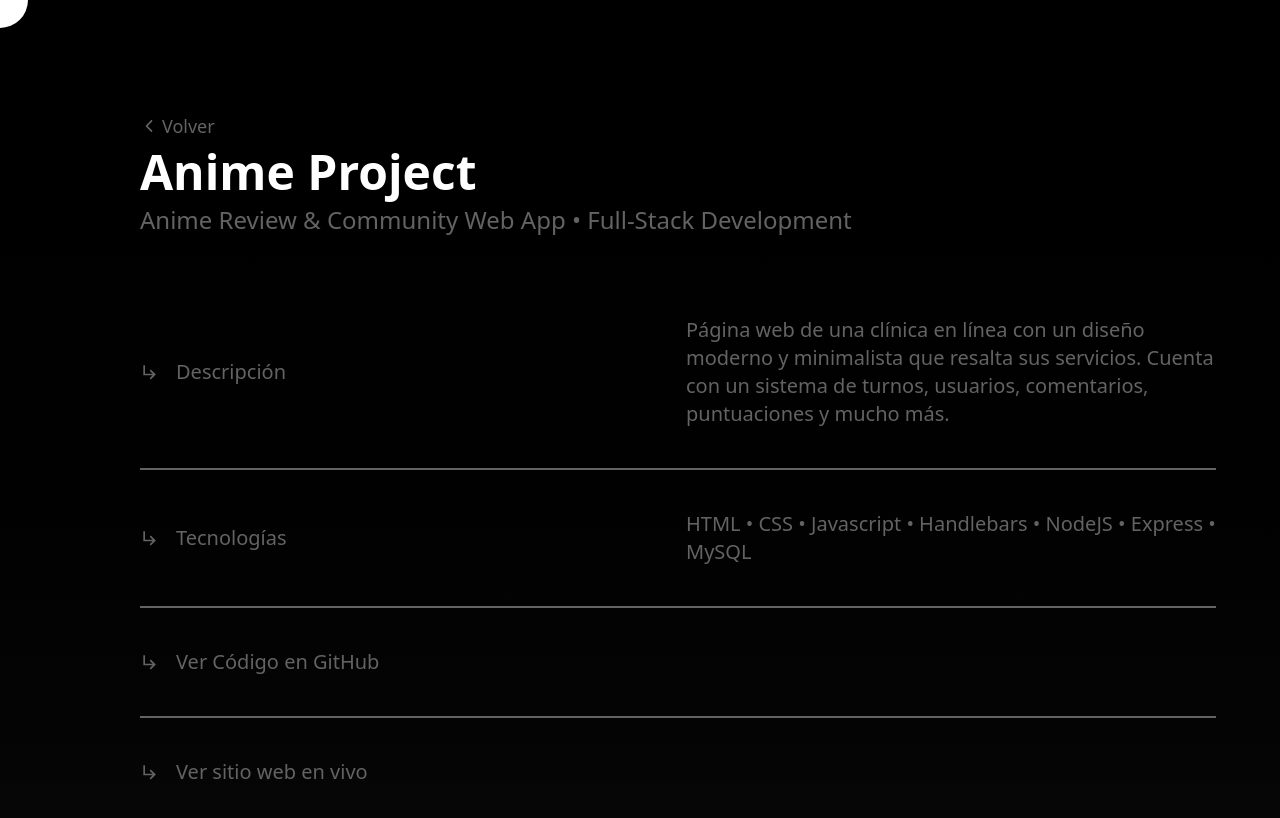
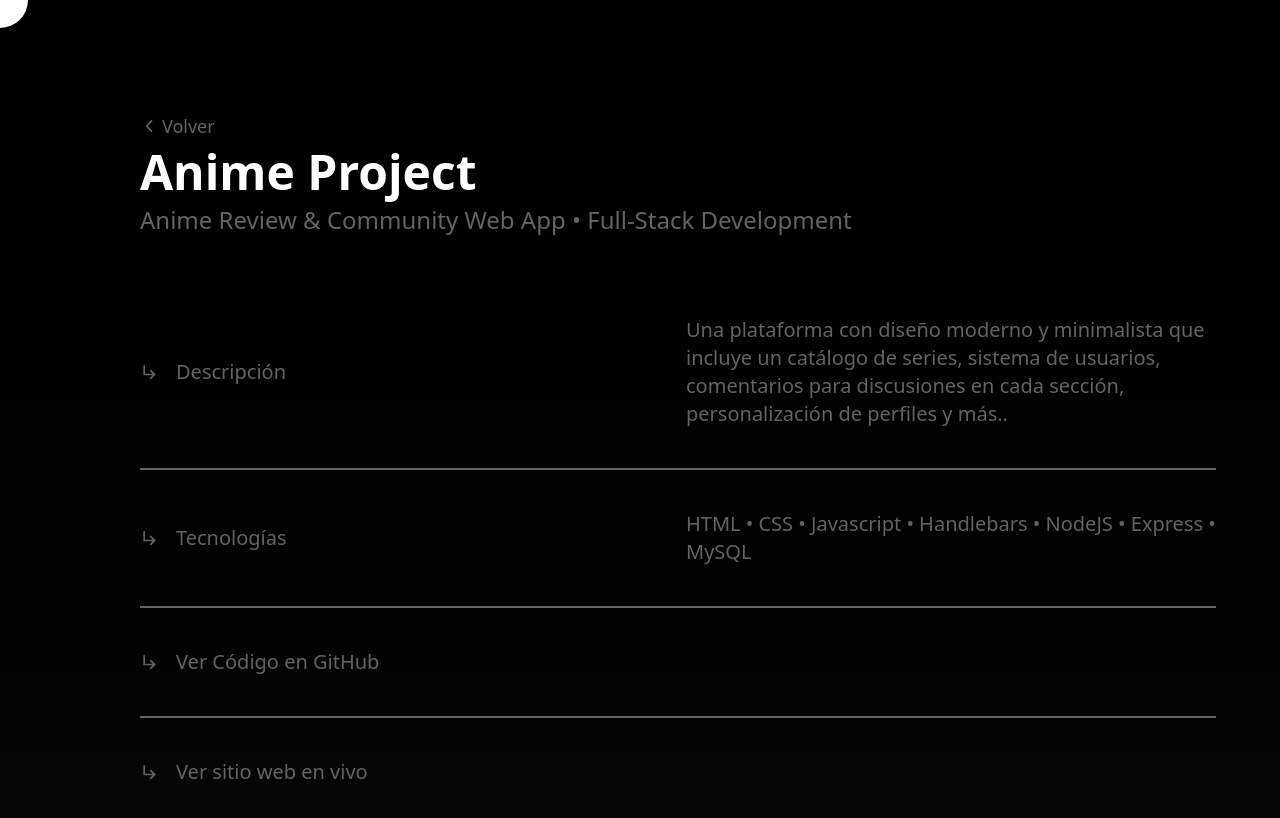
Before and after one commit to EzequielMelo/portfolio, a React (Vite) app: page /projects/anime-project in a window 1280 px wide. Shown: the top 818 px of the page. Built offline with nearby package versions, Linux system fonts and the light colour scheme.

Commit message:
arreglos pendientes + nuevo cv

```diff
--- a/src/data/projects.ts
+++ b/src/data/projects.ts
@@ -16,7 +16,7 @@ export const projects = [
     category: "Anime Review & Community Web App • Full-Stack Development",
     title: "Anime Project",
     description:
-      "Página web de una clínica en línea con un diseño moderno y minimalista que resalta sus servicios. Cuenta con un sistema de turnos, usuarios, comentarios, puntuaciones y mucho más.",
+      "Una plataforma con diseño moderno y minimalista que incluye un catálogo de series, sistema de usuarios, comentarios para discusiones en cada sección, personalización de perfiles y más..",
     technologies:
       "HTML • CSS • Javascript • Handlebars • NodeJS • Express • MySQL ",
     linkToGithub: "https://github.com/EzequielMelo/CodoACodo_Anime-Page",
```
Also changed, not shown: 1 other file (tests, documents, lock files or other folders).
